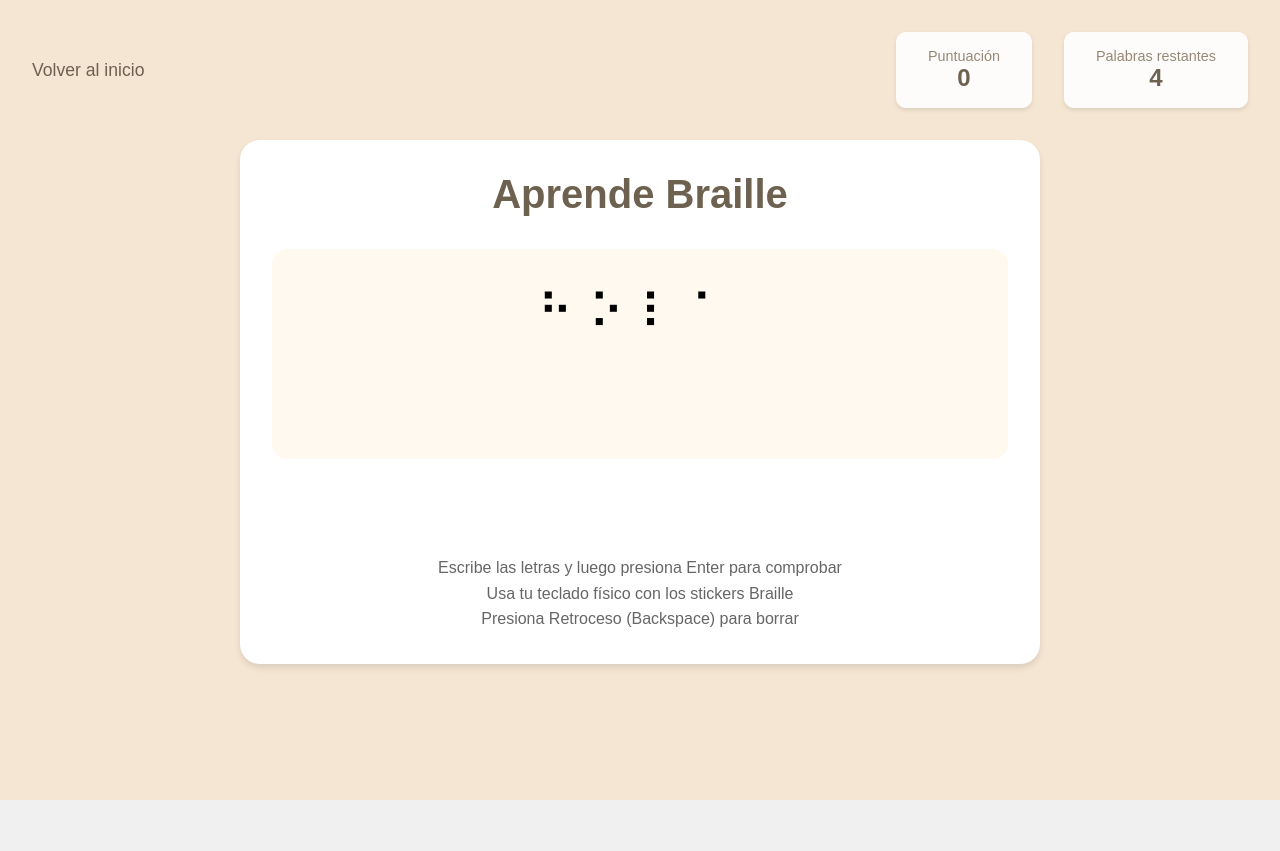
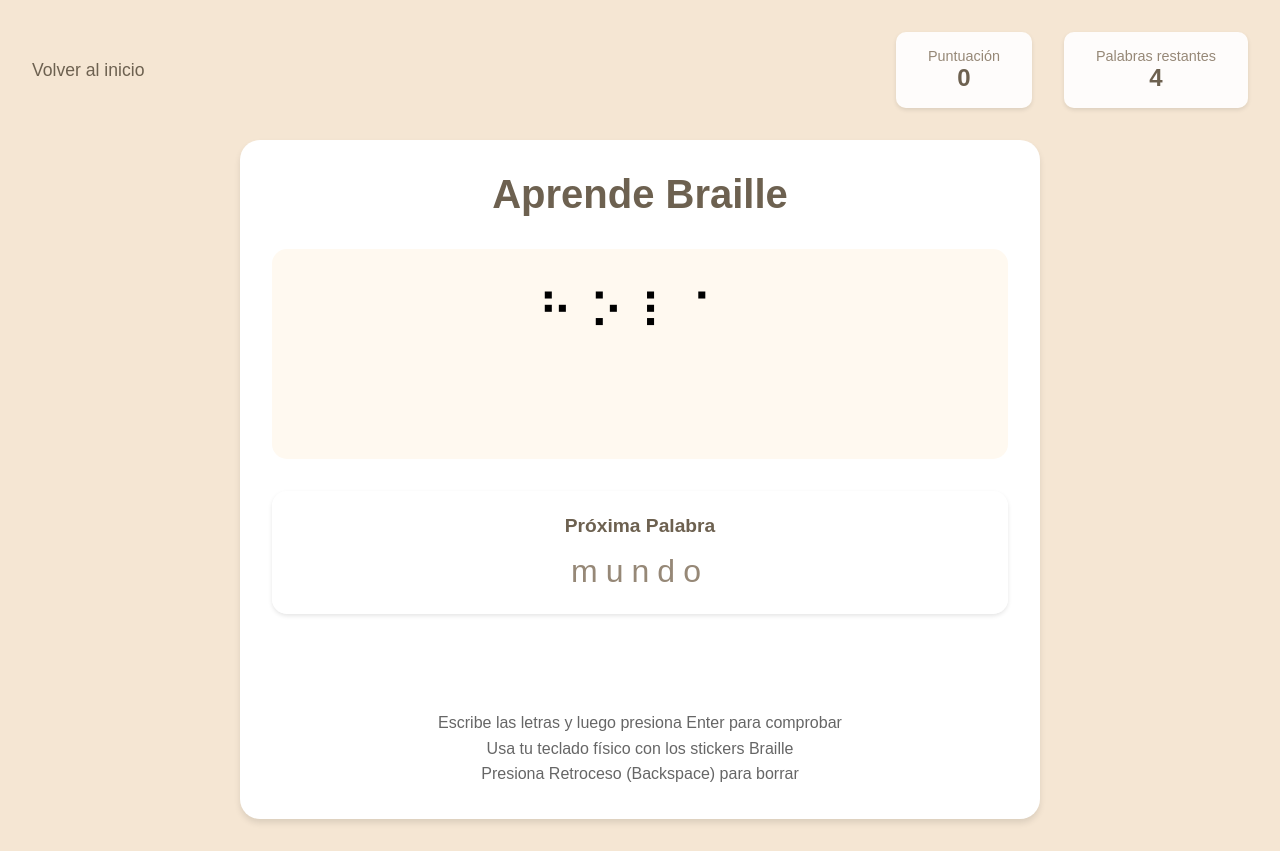
Before and after one commit to cabrademontes27/PaginaINFO, a Vue app: page /aprender-a-jugar in a window 1280 px wide. Before the commit the page ends 800 px from the top, so only its background shows below. Built offline with nearby package versions, Linux system fonts and the light colour scheme.

Commit message:
pantalla, proxima palabra

```diff
--- a/src/pages/LearnToPlay.vue
+++ b/src/pages/LearnToPlay.vue
@@ -19,6 +19,8 @@
       <main class="game-main">
         <div class="game-card">
           <h1 class="game-title">Aprende Braille</h1>
+
+
 
           <div class="word-display" :class="{ incorrect: showIncorrect }">
             <!-- Show the current word in Braille -->
@@ -49,6 +51,19 @@
               <strong>Traducción:</strong> {{ translations[currentWord] }}
             </div>
           </div>
+
+          <div class="next-word-board">
+          <h3>Próxima Palabra</h3>
+          <div class="next-word-display">
+            <span
+              v-for="(char, index) in nextWordBraille"
+              :key="index"
+              class="braille-char"
+            >
+              {{ char }}
+            </span>
+          </div>
+        </div>
 
           <div class="feedback-message" :class="feedbackClass">
             {{ feedbackMessage }}
@@ -122,6 +137,14 @@
           incorrect: this.feedbackMessage === "Intenta nuevamente",
         };
       },
+      nextWordBraille() {
+      if (this.words.length > 0) {
+        return this.words[0]
+          .split("")
+          .map((char) => this.translations[char] || char);
+      }
+      return "";
+    },
     },
     mounted() {
       this.initializeGame();
@@ -399,6 +422,28 @@
     text-align: center;
   }
 
+  /* Next Word Board */
+.next-word-board {
+  background: rgba(255, 255, 255, 0.9);
+  border-radius: 15px;
+  padding: 1.5rem;
+  margin: 2rem 0;
+  text-align: center;
+  box-shadow: 0 2px 4px rgba(0, 0, 0, 0.1);
+}
+
+.next-word-board h3 {
+  color: var(--variant2);
+  margin-bottom: 1rem;
+  font-size: 1.2rem;
+}
+
+.next-word-display {
+  font-size: 2rem;
+  letter-spacing: 0.5rem;
+  color: var(--variant1);
+}
+
   /* Animations */
   @keyframes shake {
     10%, 90% { transform: translateX(-2px); }
```
